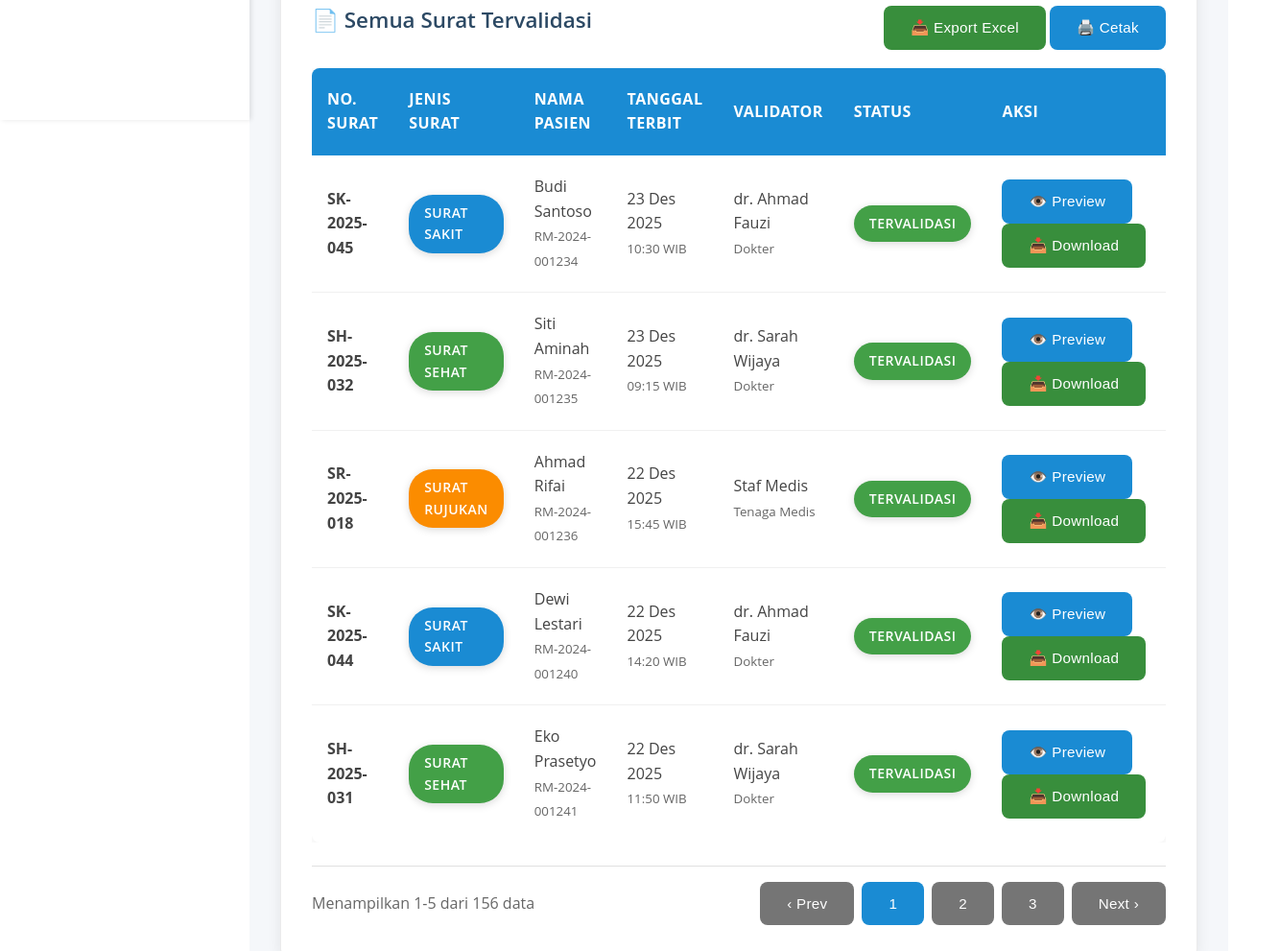
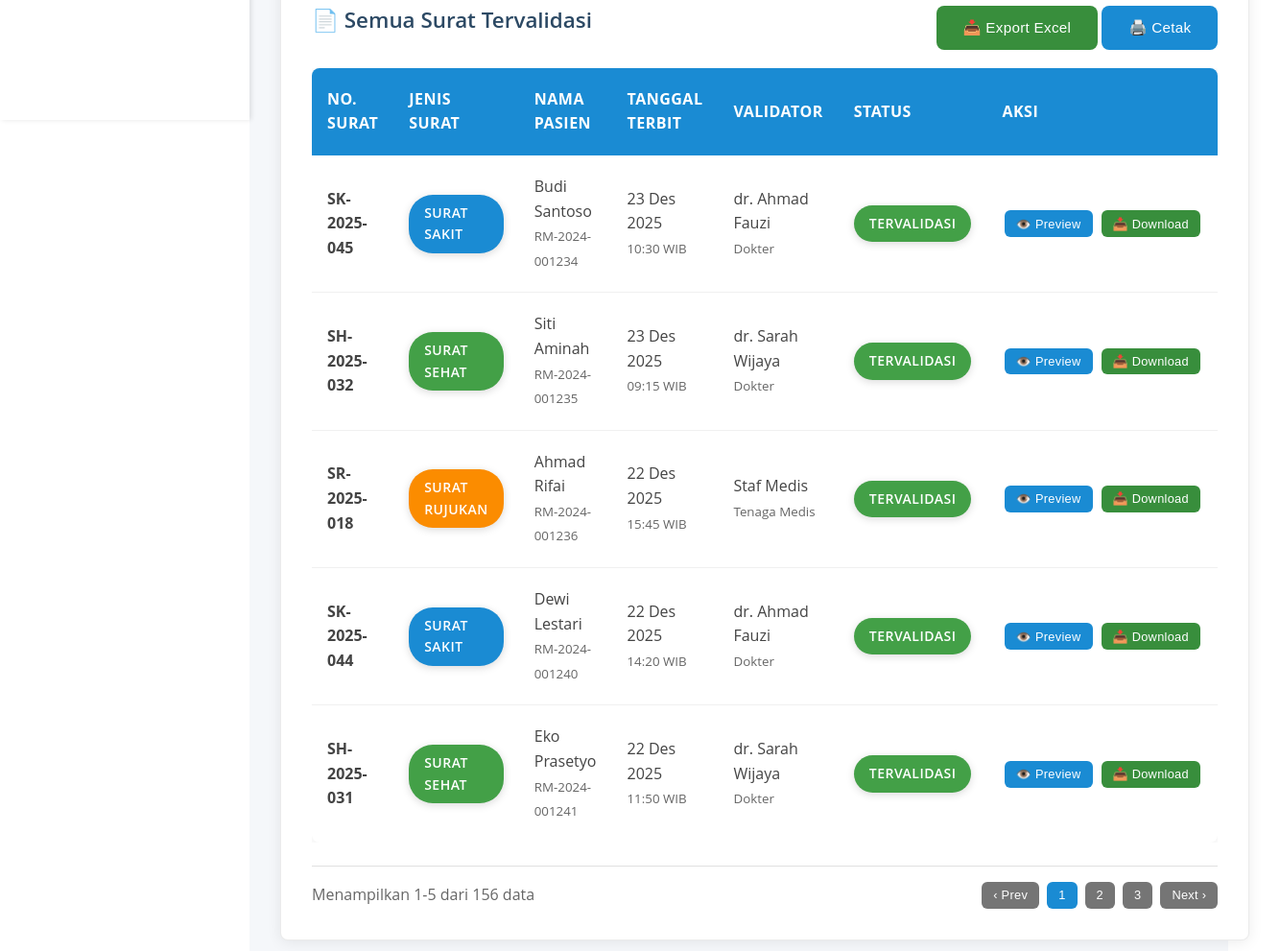
Before and after one commit to binarch9-maker/pplfinal, a plain HTML site: page admin/kelola-validasi-surat.html in a window 1280 px wide. Shown: the part 675-1666 px from the top of the page at 96% size, 1334 px wide, since content can reach past the window. Drawn offline with Linux system fonts and the light colour scheme.

Commit message:
Fix: Perbaiki ukuran dan spacing button aksi di kelola-validasi-surat - Tambah style btn-sm untuk button lebih kecil - Tambah margin antar button - Perbaiki whitespace kolom aksi

```diff
--- a/admin/kelola-validasi-surat.html
+++ b/admin/kelola-validasi-surat.html
@@ -169,6 +169,23 @@
 
     .tab-content.active {
       display: block;
+    }
+
+    /* Button Small Styles */
+    .btn-sm {
+      padding: 0.4rem 0.75rem !important;
+      font-size: 0.8rem !important;
+      border-radius: 6px !important;
+    }
+
+    /* Action Column Styles */
+    td:last-child {
+      white-space: nowrap;
+    }
+
+    td .btn-sm {
+      margin: 0.15rem;
+      display: inline-block;
     }
 
     /* Modal Styles */
```
